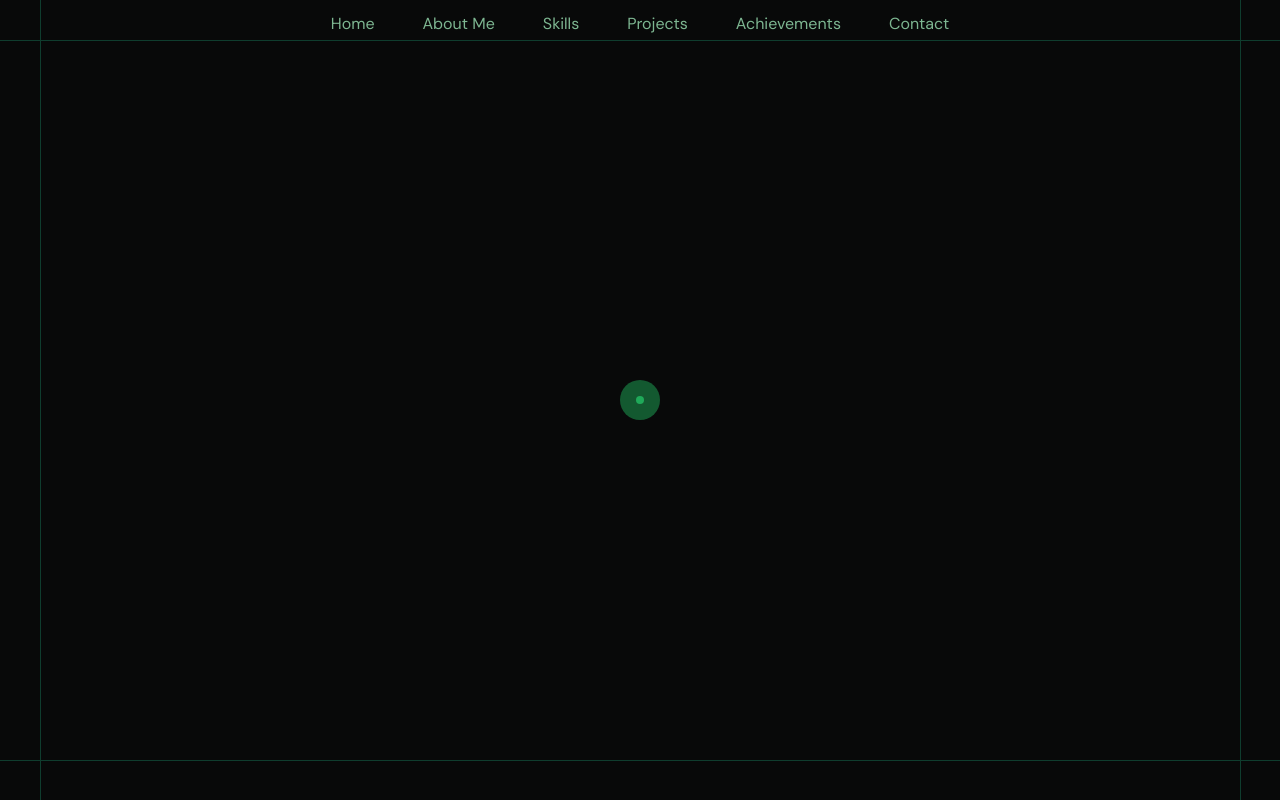
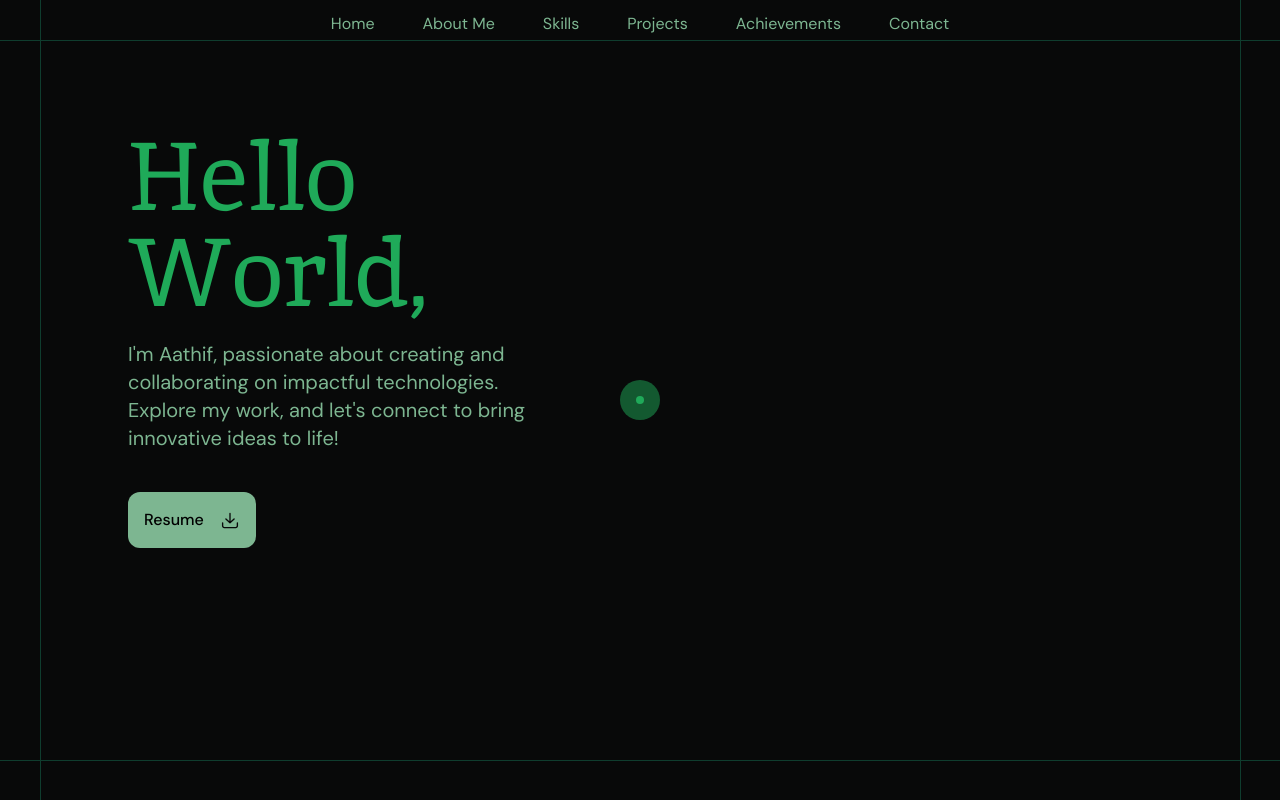
Before and after one commit to AathifZahir/aathif-dev, a Next.js app: page / in a window 1280 px wide. Built offline with nearby package versions, Linux system fonts and the light colour scheme.

Commit message:
style: complete half of home section
added new font, made layout, and created download cv button

```diff
--- /dev/null
+++ b/src/app/components/Home.tsx
@@ -0,0 +1,44 @@
+export default function Home() {
+  return (
+    <div className="container flex justify-center items-center mt-20">
+      <div className="w-2/5">
+        <div className="text-8xl text-p3 font-inika">
+          Hello
+          <br />
+          World,
+        </div>
+        <div className="text-xl text-p4 mt-5 pr-20">
+          I'm Aathif, passionate about creating and collaborating on impactful
+          technologies. Explore my work, and let's connect to bring innovative
+          ideas to life!
+        </div>
+        <div className="rounded-xl bg-p4 w-fit p-4 flex mt-10 hover:shadow-p4/50 transition ease-in-out duration-300 hover:-translate-y-1 hover:shadow-lg hover:scale-110">
+          <a
+            href="https://www.dropbox.com/scl/fi/92rqk09pwqc4psznzlyvn/Aathif_Zahir_CV.pdf?rlkey=3rra1ehgin0zwalytk2khl966&st=m970an65&dl=1
+"
+            download={"Aathif_Zahir_CV.pdf"}
+            className="flex items-center space-x-4"
+          >
+            <span className="font-medium">Resume</span>
+            <svg
+              width="20"
+              height="17"
+              viewBox="0 0 20 19"
+              fill="none"
+              xmlns="http://www.w3.org/2000/svg"
+            >
+              <path
+                d="M18.25 12.125V15.625C18.25 16.0891 18.0568 16.5342 17.713 16.8624C17.3692 17.1906 16.9029 17.375 16.4167 17.375H3.58333C3.0971 17.375 2.63079 17.1906 2.28697 16.8624C1.94315 16.5342 1.75 16.0891 1.75 15.625V12.125M5.41667 7.75L10 12.125M10 12.125L14.5833 7.75M10 12.125V1.625"
+                stroke="#080909"
+                stroke-width="1.5"
+                stroke-linecap="round"
+                stroke-linejoin="round"
+              />
+            </svg>
+          </a>
+        </div>
+      </div>
+      <div className="w-2/5"></div>
+    </div>
+  );
+}
--- a/src/app/globals.css
+++ b/src/app/globals.css
@@ -1,6 +1,10 @@
 @tailwind base;
 @tailwind components;
 @tailwind utilities;
+@font-face {
+  font-family: "Inika";
+  src: url("./fonts/Inika-Regular.ttf") format("truetype");
+}
 
 :root {
   --background: #080909;
@@ -56,10 +60,6 @@ html {
   }
 }
 
-.project-card {
-  position: relative;
-}
-
 .custom-cursor {
   position: fixed;
   z-index: 9999; /* Ensures the custom cursor is always on top */
--- a/src/app/layout.tsx
+++ b/src/app/layout.tsx
@@ -6,7 +6,7 @@ import "./globals.css";
 const dmSans = DM_Sans({
   subsets: ["latin"],
   variable: "--font-dm-sans",
-  weight: ["400", "700"],
+  weight: ["400", "700", "300", "500", "600"],
 });
 
 export const metadata: Metadata = {
--- a/src/app/page.tsx
+++ b/src/app/page.tsx
@@ -1,8 +1,9 @@
 import CustomCursor from "./components/CustomCursor";
 import ProjectData from "./data/projects.json";
 import Header from "./components/Header";
+import Home from "./components/Home";
 
-export default function Home() {
+export default function app() {
   return (
     <div>
       {/*background border*/}
@@ -26,6 +27,7 @@ export default function Home() {
       {/*container*/}
       <div>
         <Header />
+        <Home />
       </div>
     </div>
   );
--- a/tailwind.config.ts
+++ b/tailwind.config.ts
@@ -15,6 +15,11 @@ export default {
         p3: "var(--p3)",
         p4: "var(--p4)",
         p5: "var(--p5)",
+        'p4/50': 'rgba(125, 182, 145, 0.3)',
+        'p5/50': 'rgba(199, 238, 212, 0.5)',
+      },
+      fontFamily: {
+        inika: ["Inika", "sans-serif"],
       },
     },
   },
```
Also changed, not shown: src/app/fonts/Inika-Regular.ttf (added).
